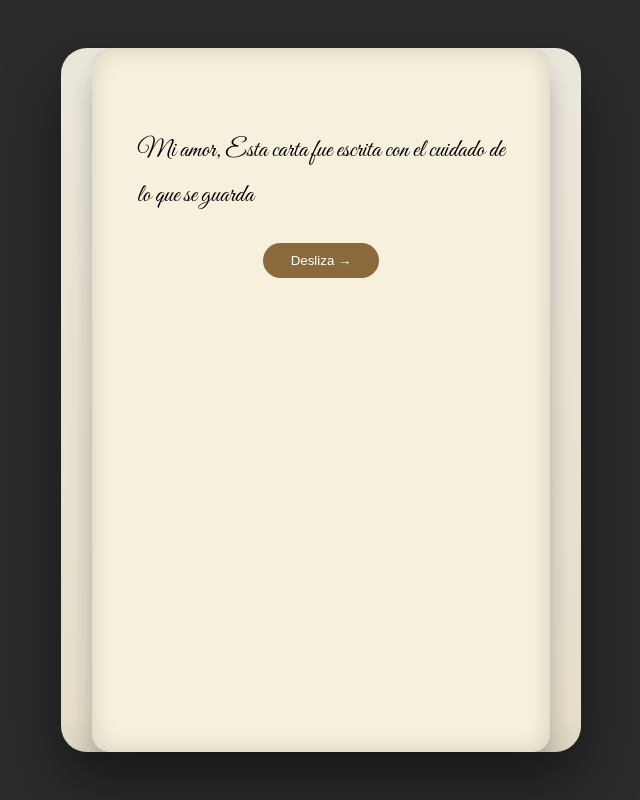
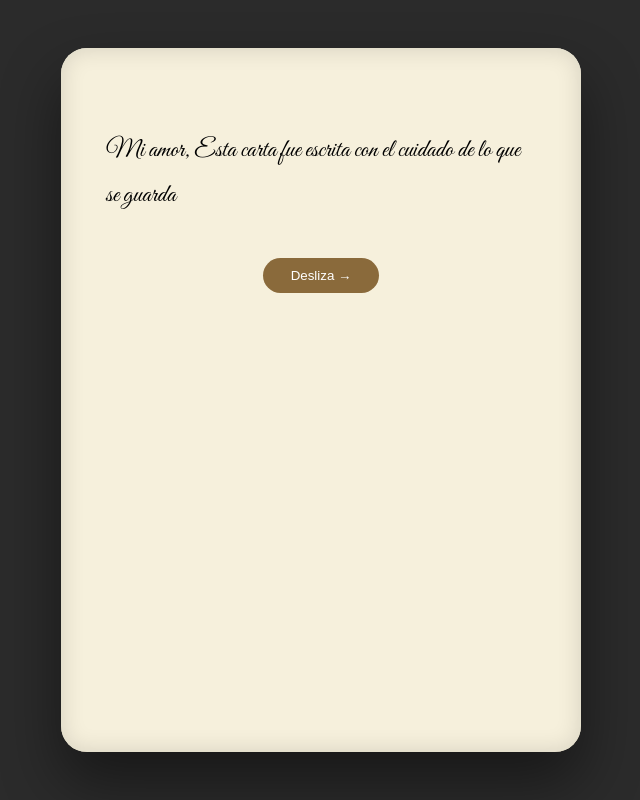
Before and after one commit to tesslopez947-spec/Carta_de_14, a plain HTML site: page index.html in a window 1280 px wide. Both pictures are taken after a click on the element "Toca el sello para abrir". Shown: the whole page, without its empty margins (319-959 px from the left). Drawn offline with Linux system fonts and the light colour scheme.

Commit message:
Update styles.css

```diff
--- a/styles.css
+++ b/styles.css
@@ -57,7 +57,6 @@
     100% { transform: scale(1); }
 }
 
-/* ================= SELLO ROTO ================= */
 .sello.roto {
     animation: romper 0.8s forwards;
 }
@@ -74,7 +73,7 @@
     background: linear-gradient(to bottom, #fdf8ec, #f7efd9);
     width: 94%;
     max-width: 460px;
-    min-height: 78vh;
+    height: 78vh; /* 🔥 altura fija para permitir scroll interno */
     padding: 40px 30px;
     border-radius: 26px;
     box-shadow: inset 0 0 40px rgba(0,0,0,0.12),
@@ -92,10 +91,12 @@
     display: none;
     position: absolute;
     inset: 0;
-    margin: auto;
-    width: 88%;
+    width: 100%;
+    height: 100%;
+    overflow-y: auto;   /* 🔥 AHORA SÍ PERMITE DESLIZAR */
+    padding: 55px 45px 120px 45px; /* 🔥 espacio extra abajo */
+    box-sizing: border-box;
     background: #f6f0dc;
-    padding: 55px 45px;
     border-radius: 18px;
     box-shadow: inset 0 0 25px rgba(0,0,0,0.14),
                 0 20px 35px rgba(0,0,0,0.35);
@@ -126,7 +127,7 @@
 
 /* ================= BOTÓN ================= */
 button {
-    margin: 35px auto 0;
+    margin: 40px auto 0;
     display: block;
     padding: 10px 28px;
     border: none;
@@ -134,6 +135,11 @@
     color: #fff;
     border-radius: 25px;
     cursor: pointer;
+}
+
+/* 🔥 Quitamos el sticky que estaba causando el problema */
+.hoja button {
+    position: static;
 }
 
 /* ================= FIRMA ================= */
@@ -144,35 +150,24 @@
     margin-top: 45px;
     text-align: right;
 }
-/* ======== FIX DEFINITIVO PARA IMÁGENES ======== */
-.hoja {
-    box-sizing: border-box;
-}
 
-/* Imagen SIEMPRE contenida */
+/* ================= IMÁGENES ================= */
 .hoja img {
-    max-height: 48vh;     /* 👈 límite REAL */
+    max-height: 48vh;
     width: auto;
     max-width: 100%;
     object-fit: contain;
     margin: 20px auto;
+    display: block;
 }
 
-/* Botón siempre visible */
-.hoja button {
-    margin-top: 10px;
-    position: sticky;
-    bottom: 15px;
-}
-/* ===== IMÁGENES DENTRO DE LA CARTA ===== */
 .imagen-carta {
     display: block;
     max-width: 100%;
-    max-height: 48vh;      /* controla el tamaño REAL */
+    max-height: 48vh;
     object-fit: contain;
     margin: 25px auto;
     border-radius: 14px;
-
     box-shadow:
         0 12px 20px rgba(0,0,0,0.25),
         inset 0 0 8px rgba(255,255,255,0.25);
```
